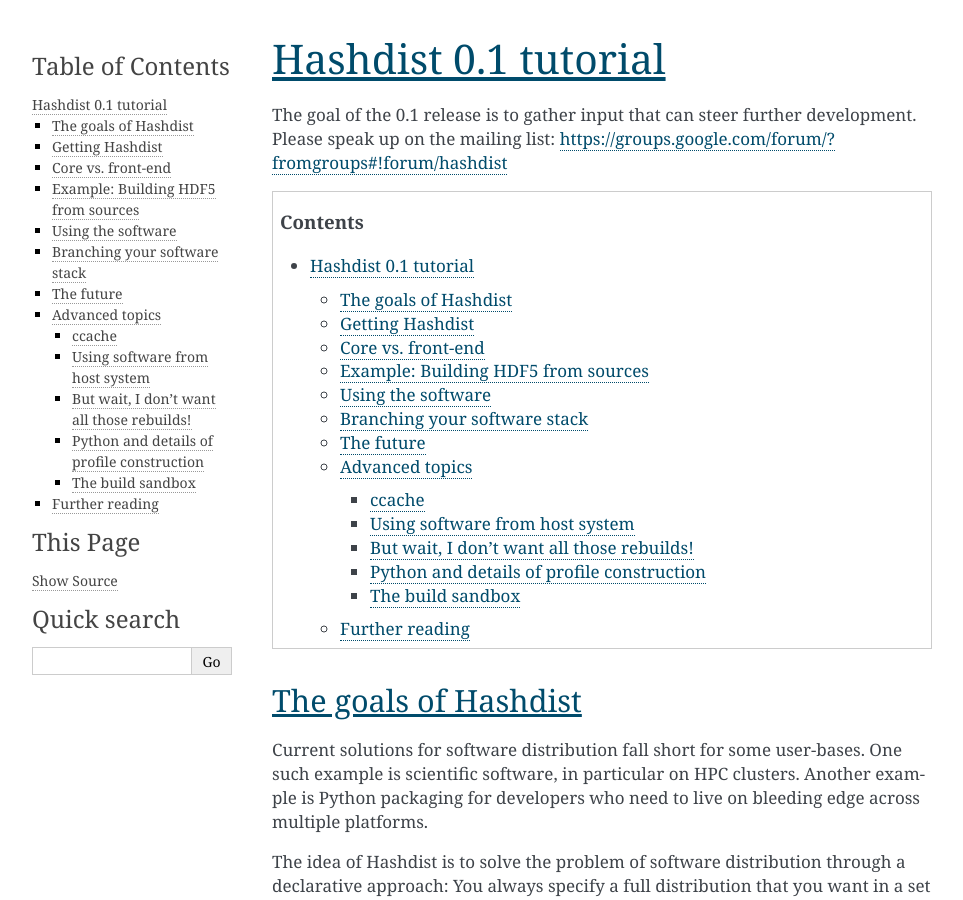
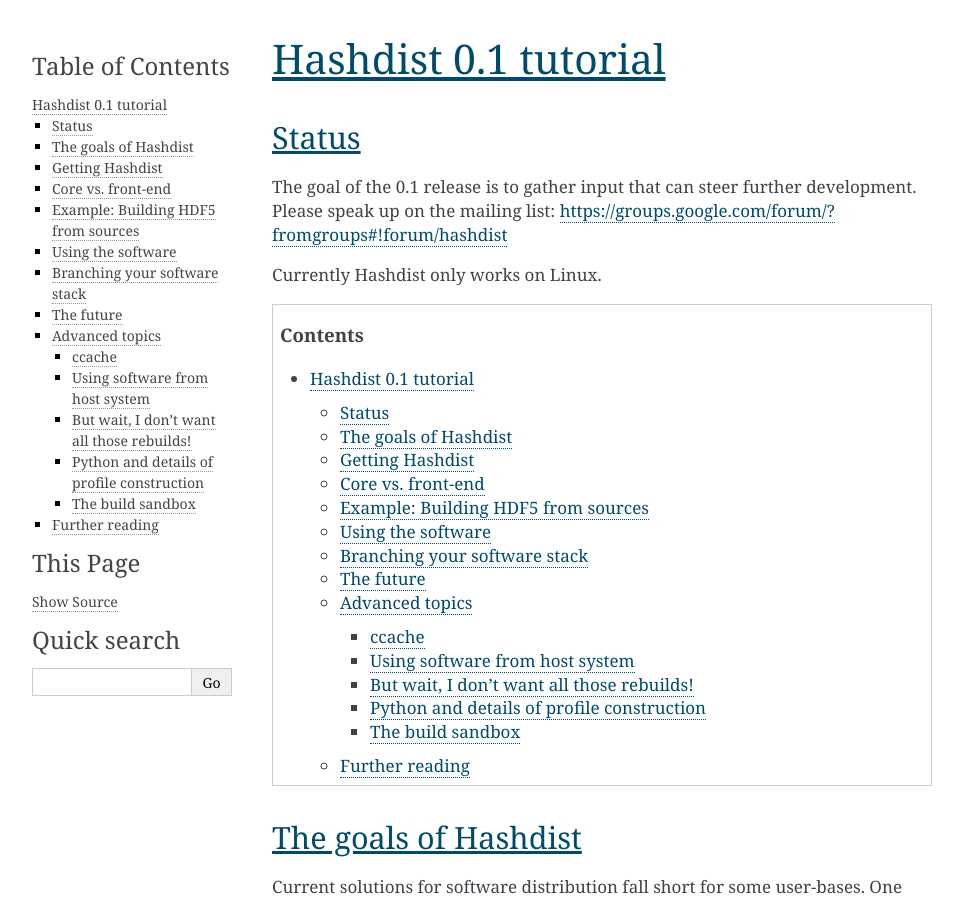
Before and after one commit to hashdist/hashdist, a Sphinx documentation site: the page built from doc/source/tutorial.rst, in a window 1280 px wide and 900 px high. Shown: the whole window, without its empty margins (148-1111 px from the left). Built offline with Sphinx 7.4.7, drawn with Linux system fonts in a browser that asks for light colours.

Commit message:
document Linux-only

```diff
--- a/doc/source/tutorial.rst
+++ b/doc/source/tutorial.rst
@@ -1,9 +1,15 @@
 Hashdist 0.1 tutorial
 ========================
+
+Status
+------
 
 The goal of the 0.1 release is to gather input that can steer further
 development. Please speak up on the mailing list:
 https://groups.google.com/forum/?fromgroups#!forum/hashdist
+
+Currently Hashdist only works on Linux.
+
 
 .. contents::
 
```
